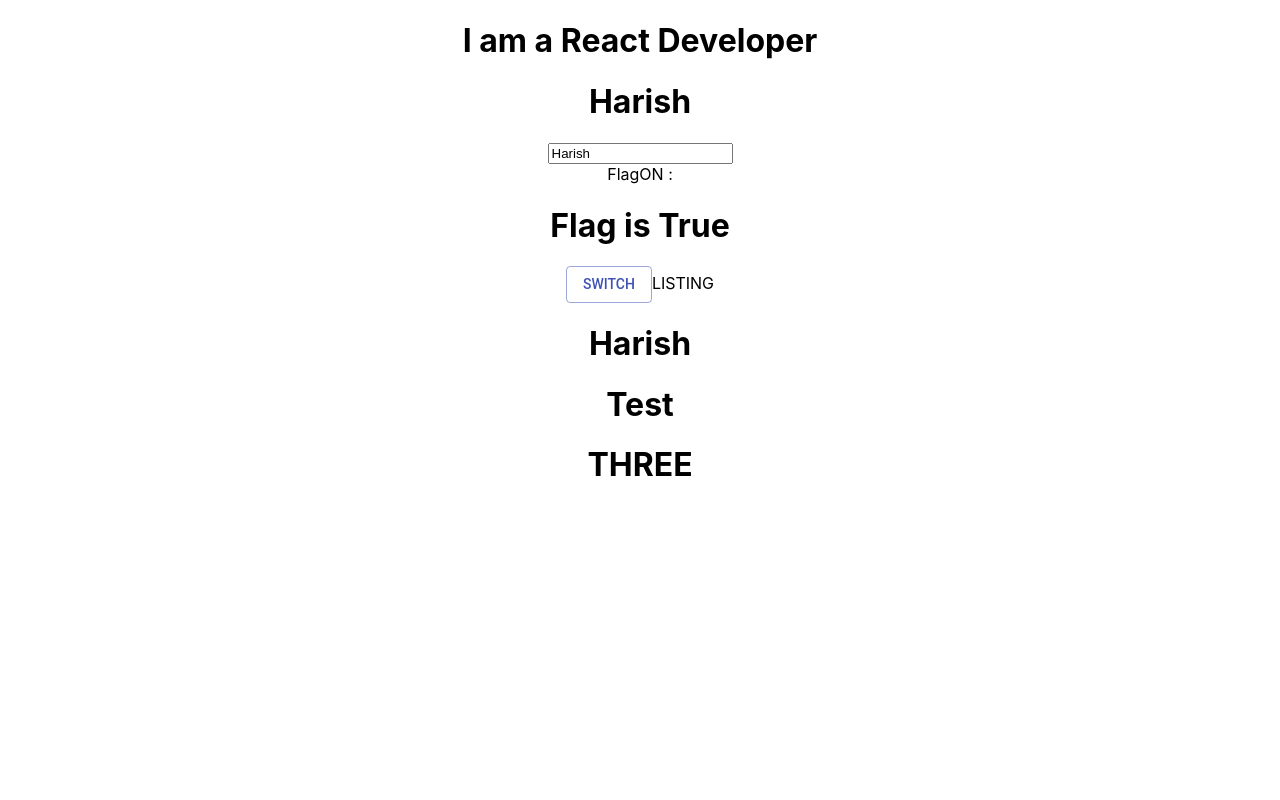
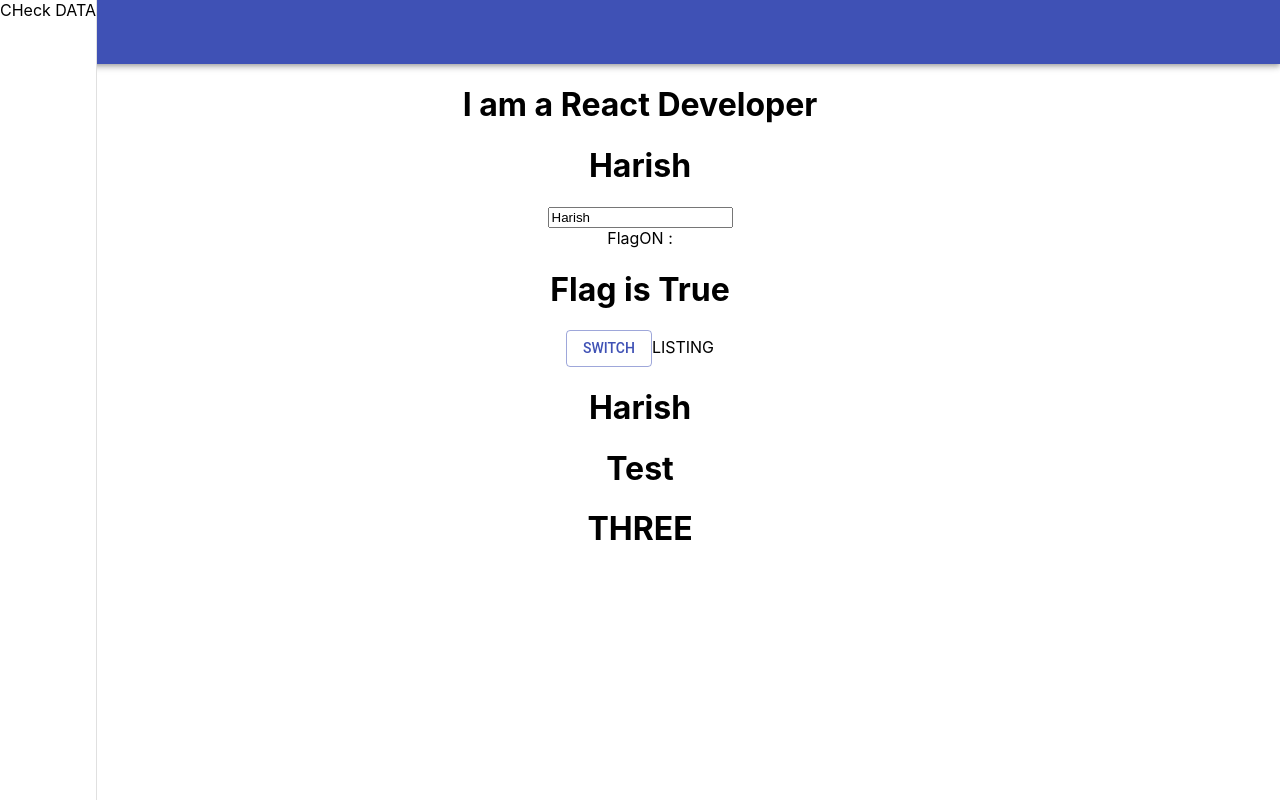
Before and after one commit to HarishRMaryada/FURA, a React (Create React App) app: page / in a window 1280 px wide. Built offline with nearby package versions, Linux system fonts and the light colour scheme.

Commit message:
Presentators - NavBar and Left-Drawer
Beautification app.

```diff
--- a/src/App.jsx
+++ b/src/App.jsx
@@ -6,11 +6,11 @@ import Button from '@material-ui/core/Button';
 
 //css
 import './App.css';
+import TopNavBar from './Presentation/TopNavBar';
+import LeftDrawer from './Presentation/LeftDrawer';
 
 
 import PersonalData from './Person/Person.jsx'
-import { throws } from 'assert';
-import { empty } from '../node_modules/rxjs';
 
 class App extends Component {
   state = {
@@ -61,6 +61,9 @@ class App extends Component {
 
 
       <div className="App">
+
+        <TopNavBar/>
+        <LeftDrawer />
         <h1>I am a React Developer</h1>
          <PersonalData Name={this.state.Name[0].Data}
          chnagedName = {this.nameHandler}
--- /dev/null
+++ b/src/Presentation/LeftDrawer.jsx
@@ -0,0 +1,19 @@
+import React from 'react';
+
+//material UI css
+import Drawer from '@material-ui/core/Drawer';
+
+
+
+class LeftDrawer extends React.Component {
+    render(){
+        return(
+            <Drawer variant="permanent">
+                CHeck DATA
+            </Drawer>
+
+        )
+    }
+}
+
+export default LeftDrawer;
--- /dev/null
+++ b/src/Presentation/TopNavBar.jsx
@@ -0,0 +1,35 @@
+
+import React from 'react';
+
+
+//material ui css
+import AppBar from '@material-ui/core/AppBar';
+import Toolbar from '@material-ui/core/Toolbar';
+
+const styles = {
+    root: {
+        background: 'red'
+    }
+};
+
+
+var TopNavBar = () =>{
+    return(
+        <AppBar position="static">
+        <Toolbar >
+          {/* <IconButton className={classes.menuButton} color="inherit" aria-label="Menu">
+            <MenuIcon />
+          </IconButton>
+          <Typography variant="title" color="inherit" className={classes.flex}>
+            News
+          </Typography> */}
+          {/* <Button color="inherit">Login</Button> */}
+        </Toolbar>
+        </AppBar>
+    )
+
+};
+
+
+
+export default TopNavBar;
```
